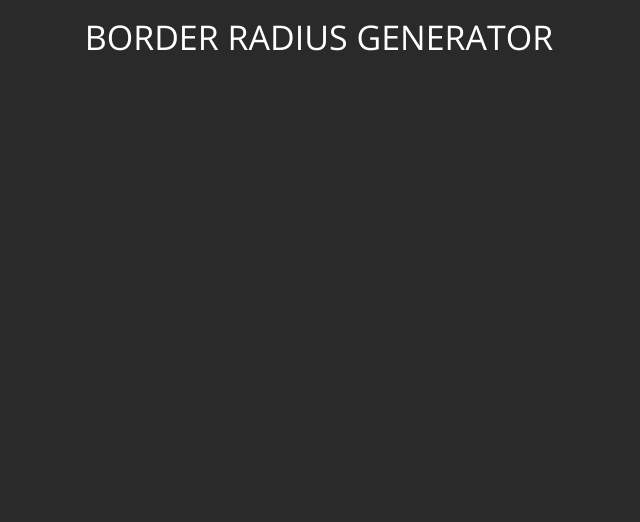
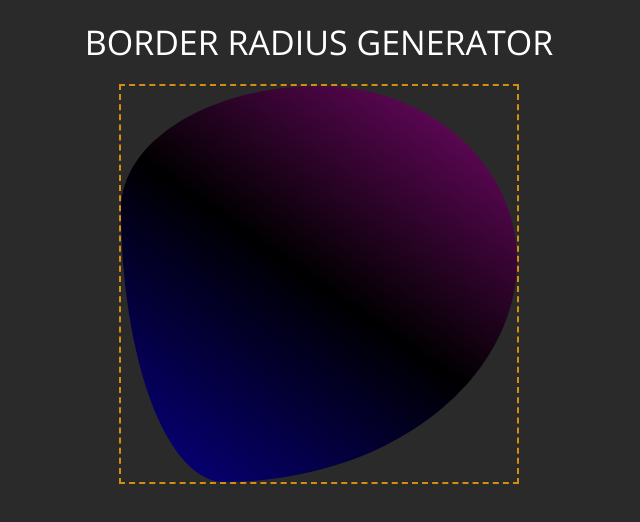
Before and after one commit to Grinch3214/border-radius-generator, a Vue app: page / in a window 1280 px wide. Shown: the top 522 px of the page, without its empty margins (321-961 px from the left). Built offline with nearby package versions, Linux system fonts and the light colour scheme.

Commit message:
added borderGenerator component

```diff
--- a/src/App.vue
+++ b/src/App.vue
@@ -4,15 +4,15 @@
 			<h1 class="title">Border Radius Generator</h1>
 		</header>
 		<main>
-			<section>
-
-			</section>
+			<BorderGenerator />
 		</main>
 	</div>
 
 </template>
 
 <script setup>
+import BorderGenerator from './components/BorderGenerator.vue';
+
 
 </script>
 
@@ -41,6 +41,6 @@
 	font-display: swap;
 }
 .header {
-	padding-top: 2rem;
+	padding: 2.5rem 0;
 }
 </style>
--- /dev/null
+++ b/src/components/BorderGenerator.vue
@@ -0,0 +1,25 @@
+.<template>
+	<section class="generator">
+		<div class="generator__show"></div>
+	</section>
+</template>
+
+<script setup>
+
+</script>
+
+<style lang="scss" scoped>
+.generator {
+	width: 50vh;
+	margin: 0 auto;
+	height: 50vh;
+	border: 2px dashed rgb(211, 142, 15);
+
+	&__show {
+		width: 100%;
+		height: 100%;
+		background: linear-gradient(35deg, rgba(8,0,134,1), rgba(0,0,0,1) 50%, rgba(121,9,111,1) 100%);
+		border-radius: 50% 50% 74% 26% / 31% 44% 56% 69%;
+	}
+}
+</style>
```
